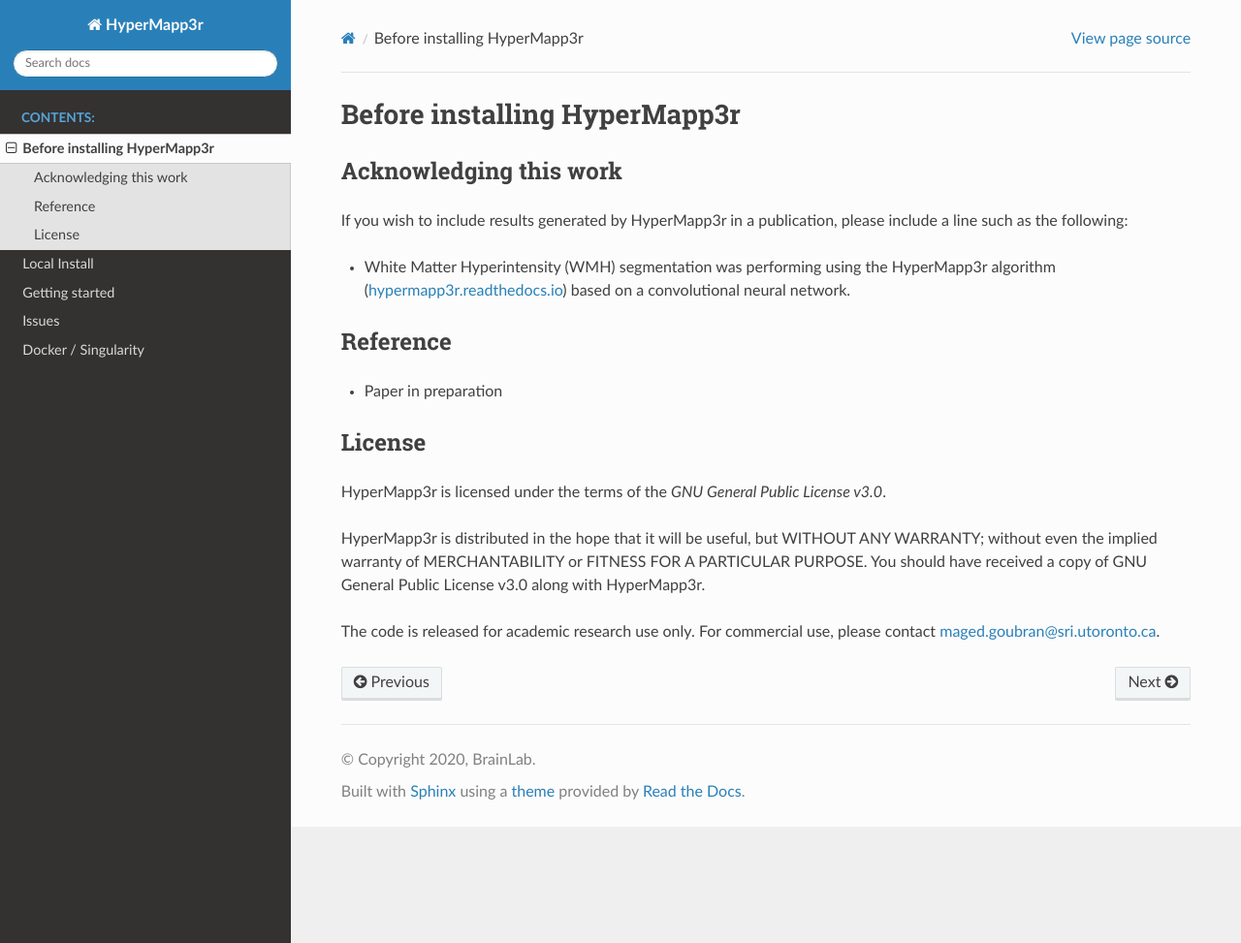
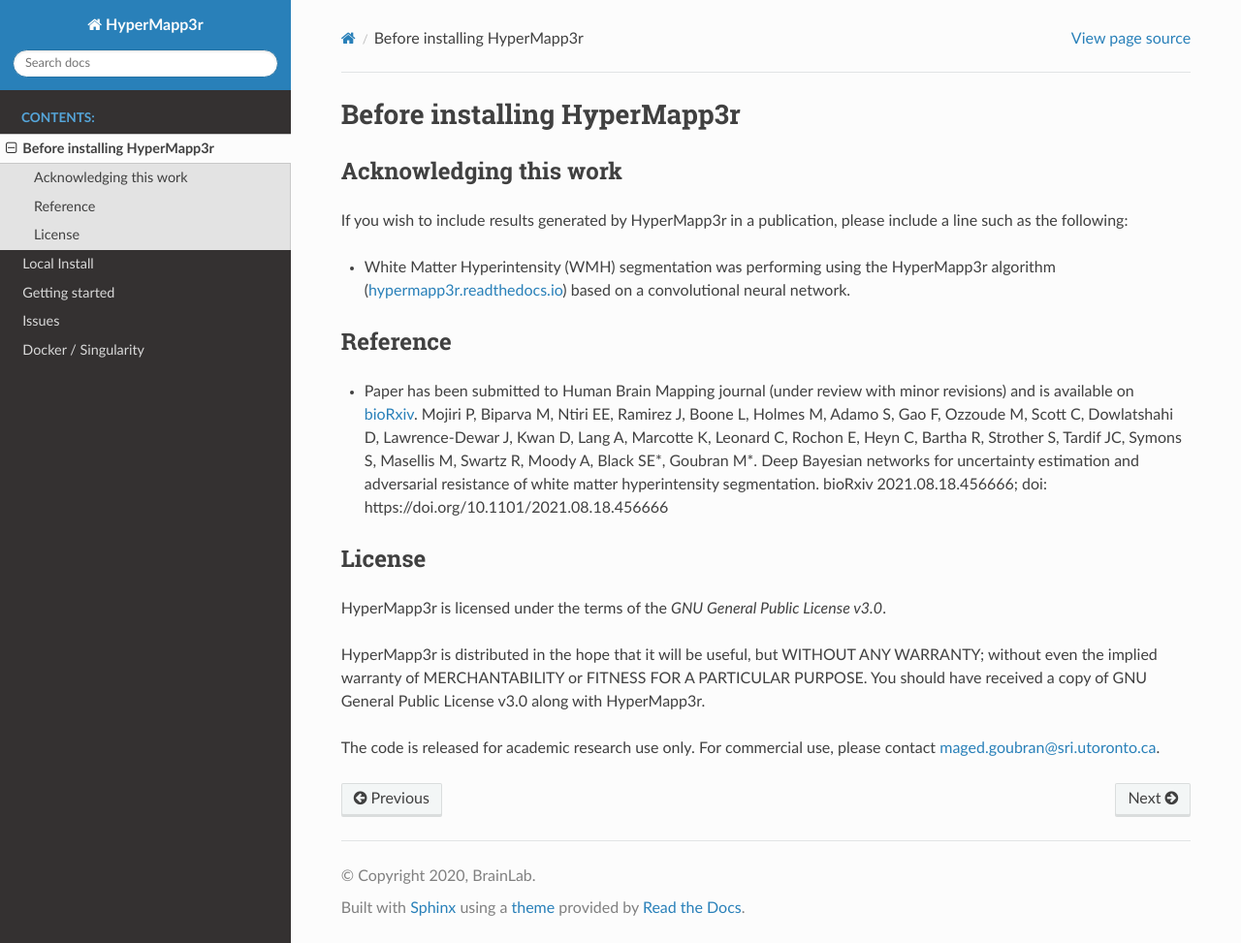
Before and after one commit to AICONSlab/HyperMapp3r, a Sphinx documentation site: the page built from docs/before_install.md, in a window 1280 px wide and 973 px high. Shown: the whole window at 97% size. Built offline with Sphinx 7.4.7 and the Read the Docs theme 2.0.0, drawn with Linux system fonts in a browser that asks for light colours; pages that are not in the unit, such as notebooks, are missing from menus.

Commit message:
Update before_install.md

```diff
--- a/docs/before_install.md
+++ b/docs/before_install.md
@@ -7,8 +7,8 @@
 
 ## Reference
 
-* Paper in preparation
-
+* Paper has been submitted to Human Brain Mapping journal (under review with minor revisions) and is available on [bioRxiv](https://www.biorxiv.org/content/10.1101/2021.08.18.456666v3).
+Mojiri P, Biparva M, Ntiri EE, Ramirez J, Boone L, Holmes M, Adamo S, Gao F, Ozzoude M, Scott C, Dowlatshahi D, Lawrence-Dewar J, Kwan D, Lang A, Marcotte K, Leonard C, Rochon E, Heyn C, Bartha R, Strother S, Tardif JC, Symons S, Masellis M, Swartz R, Moody A, Black SE*, Goubran M*. Deep Bayesian networks for uncertainty estimation and adversarial resistance of white matter hyperintensity segmentation. bioRxiv 2021.08.18.456666; doi: https://doi.org/10.1101/2021.08.18.456666
 ## License
 
 HyperMapp3r is licensed under the terms of the *GNU General Public License v3.0*.
```
